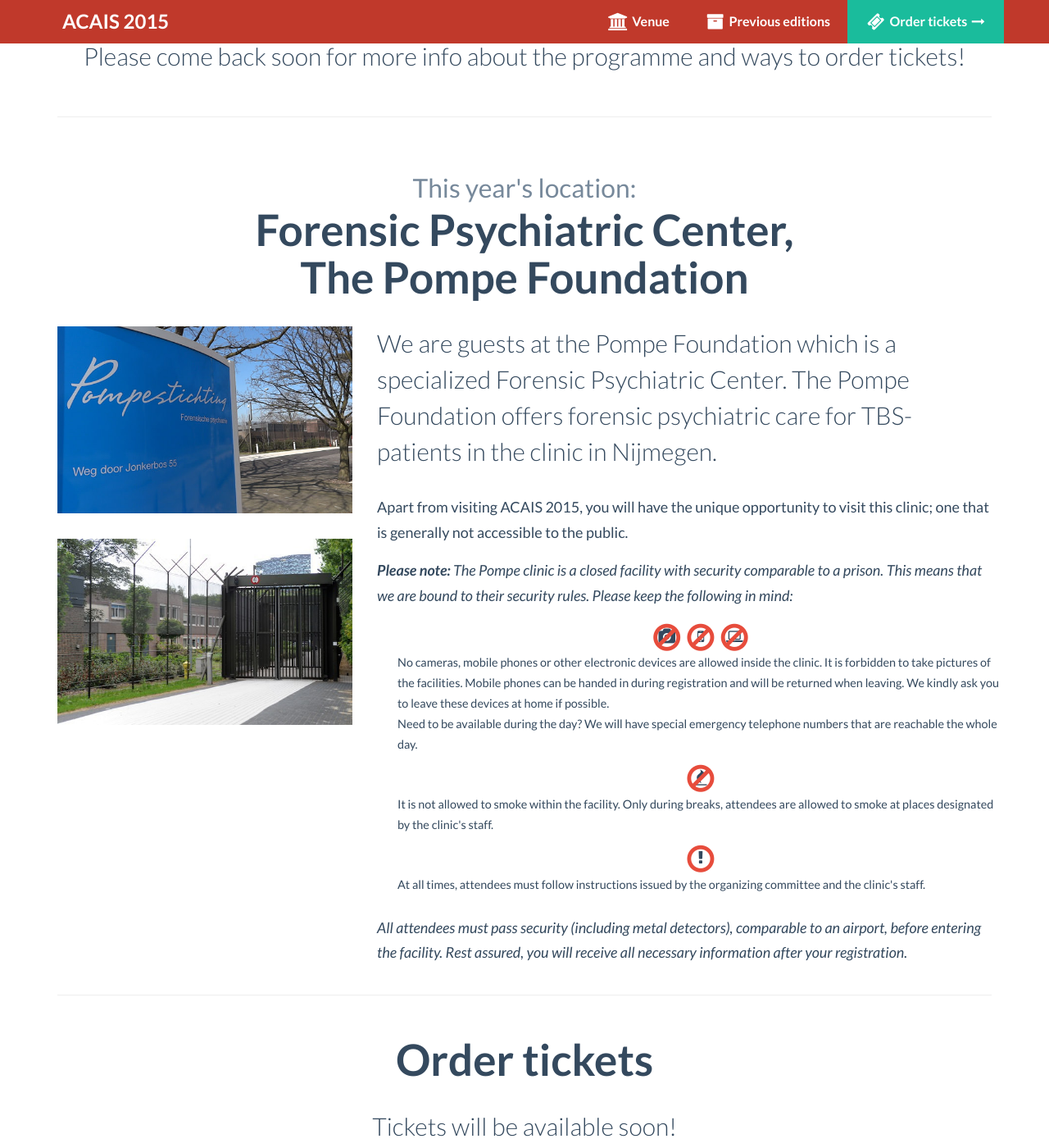
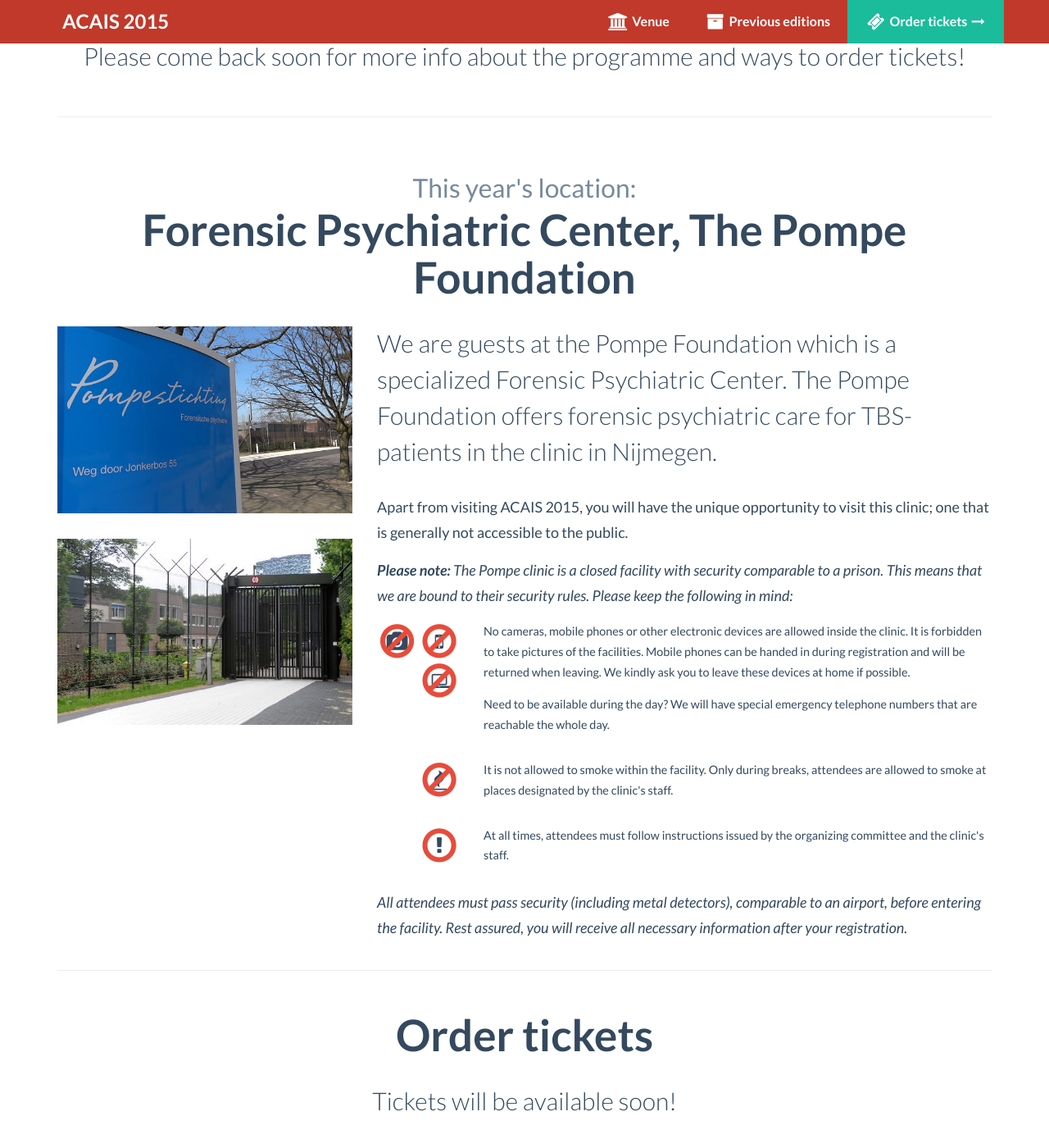
Before and after one commit to wouterbulten/acais-website, a Jekyll site: the page built from index.html, in a window 1280 px wide and 1400 px high, scrolled down 823 px. Shown: the whole window at 82% size. Built offline with Jekyll 4.4.1, drawn with Linux system fonts in a browser that asks for light colours; nearby versions of some CDN libraries.

Commit message:
Updated venue regulations section

```diff
--- a/css/main.css
+++ b/css/main.css
@@ -180,11 +180,14 @@
 }
 
 /* Venue */
-.regulations {
+.regulation p {
     font-size: 80%;
 }
-.regulations li {
-    padding-bottom: 10px;
+.regulation {
+    margin-bottom: 15px;
+}
+.regulation .icons {
+    text-align: right;
 }
 
 /* Archive page */
--- a/index.html
+++ b/index.html
@@ -77,7 +77,7 @@
     {% endif %}
     {% if site.hide_venue == false %}
     <div class="row">
-        <div class="col-md-8 col-md-offset-2 text-center">
+        <div class="col-md-10 col-md-offset-1 text-center">
 
             <h2 id="venue"><small class="subheader">This year's location:</small><br> Forensic Psychiatric Center, The Pompe Foundation</h2>
         </div>
@@ -96,9 +96,8 @@
 
             <p><em><strong>Please note:</strong> The Pompe clinic is a closed facility with security comparable to a prison. This means that we are bound to their security rules. Please keep the following in mind:</em></p>
 
-            <ul style="list-style-type:none" class="regulations">
-                <li>
-                    <div class="row text-center">
+            <div class="row regulation">
+                <div class="col-md-2 icons">
                     <span class="fa-stack fa-lg">
                         <i class="fa fa-camera fa-stack-1x"></i>
                         <i class="fa fa-ban fa-stack-2x text-danger"></i>
@@ -112,35 +111,35 @@
                         <i class="fa fa-ban fa-stack-2x text-danger"></i>
                     </span>
                 </div>
-                    <div class="row">
-                        No cameras, mobile phones or other electronic devices are allowed inside the clinic. It is forbidden to take pictures of the facilities. Mobile phones can be handed in during registration and will be returned when leaving. We kindly ask you to leave these devices at home if possible.
-                        <br>
-                        Need to be available during the day? We will have special emergency telephone numbers that are reachable the whole day.
+                <div class="col-md-10">
+                    <p>No cameras, mobile phones or other electronic devices are allowed inside the clinic. It is forbidden to take pictures of the facilities. Mobile phones can be handed in during registration and will be returned when leaving. We kindly ask you to leave these devices at home if possible.</p>
+
+
+                    <p>Need to be available during the day? We will have special emergency telephone numbers that are reachable the whole day.</p>
                 </div>
-                </li>
-                <li>
-                    <div class="row text-center">
+            </div>
+            <div class="row regulation">
+                <div class="col-md-2 icons">
                     <span class="fa-stack fa-lg">
                         <i class="fa fa-fire fa-stack-1x"></i>
                         <i class="fa fa-ban fa-stack-2x text-danger"></i>
                     </span>
                 </div>
-                    <div class="row">
-                        It is not allowed to smoke within the facility. Only during breaks, attendees are allowed to smoke at places designated by the clinic's staff.
-                    </div
-                        </li>
-                        <li>
-                            <div class="row text-center">
+                <div class="col-md-10">
+                    <p>It is not allowed to smoke within the facility. Only during breaks, attendees are allowed to smoke at places designated by the clinic's staff.</p>
+                </div>
+            </div>
+            <div class="row regulation">
+                <div class="col-md-2 icons">
                     <span class="fa-stack fa-lg">
                         <i class="fa fa-exclamation fa-stack-1x"></i>
                         <i class="fa fa-circle-o fa-stack-2x text-danger"></i>
                     </span>
                 </div>
-                            <div class="row">
-                                At all times, attendees must follow instructions issued by the organizing committee and the clinic's staff.
+                <div class="col-md-10">
+                    <p>At all times, attendees must follow instructions issued by the organizing committee and the clinic's staff.</p>
                 </div>
-                        </li>
-                        </ul>
+            </div>
 
             <p><em>All attendees must pass security (including metal detectors), comparable to an airport, before entering the facility. Rest assured, you will receive all necessary information after your registration.</em></p>
         </div>
```
Lines whose indentation alone changed are shown as unchanged.
